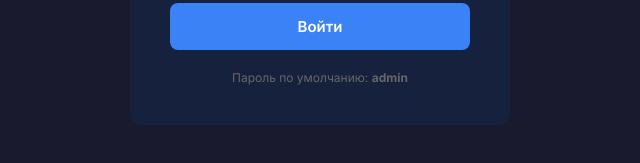
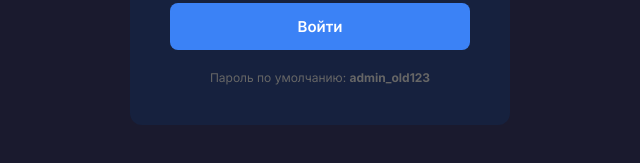
Before and after one commit to piarbookru-hub/garant888, a plain HTML site: page admin.html in a window 1280 px wide. Shown: the part 409-572 px from the top of the page, 320-960 px from the left. Drawn offline with Linux system fonts and the light colour scheme.

Commit message:
Add files via upload

```diff
--- a/admin.html
+++ b/admin.html
@@ -211,7 +211,7 @@
             <p class="login-error" id="loginError">Неверный пароль</p>
             <input type="password" id="passwordInput" placeholder="Введите пароль" onkeydown="if(event.key==='Enter')login()">
             <button onclick="login()">Войти</button>
-            <p style="margin-top:20px;font-size:12px;color:#666;">Пароль по умолчанию: <strong>admin</strong></p>
+            <p style="margin-top:20px;font-size:12px;color:#666;">Пароль по умолчанию: <strong>admin_old123</strong></p>
         </div>
     </div>
 
```
